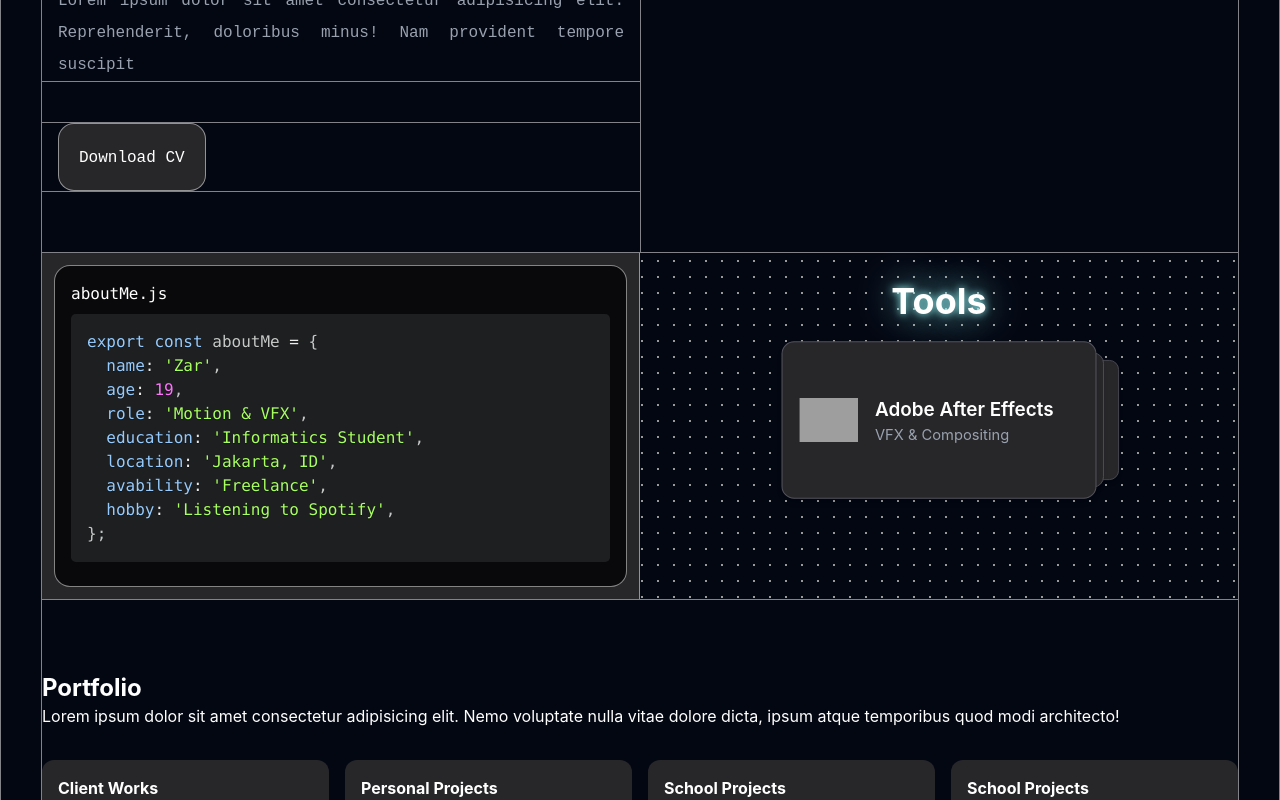
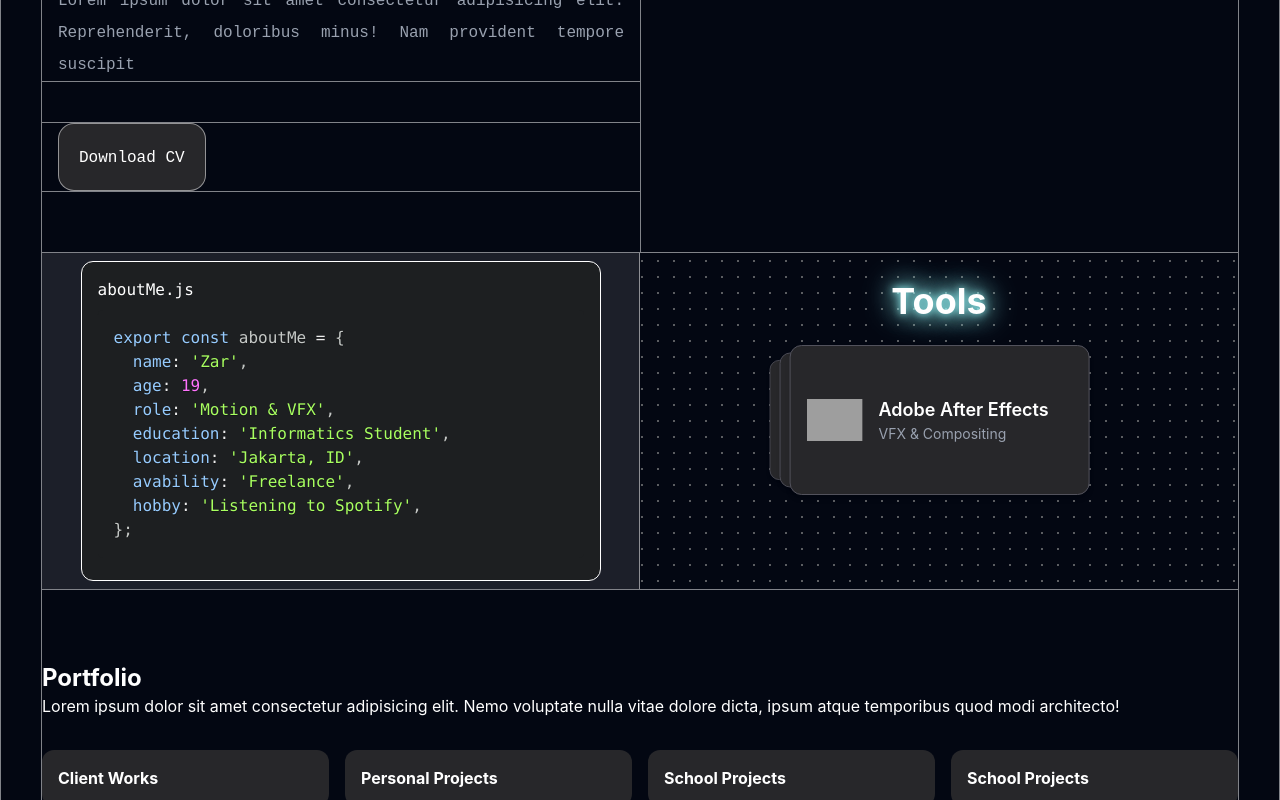
Before and after one commit to anotherzar/crash-course, a React (Vite) app: page / in a window 1280 px wide. Shown: the part 391-1191 px from the top of the page. Built offline with nearby package versions, Linux system fonts and the light colour scheme; grey boxes are pictures that could not be loaded.

Commit message:
update about jadi 3d, tools card update

```diff
--- a/src/App.jsx
+++ b/src/App.jsx
@@ -6,6 +6,7 @@ import AboutCodeBlock from './components/AboutCodeBlock'
 import { motion } from 'framer-motion';
 import ToolsSection from './components/stackedToolsCard';
 import Hero_3d from './components/spline3D_obj';
+import TiltAboutCard from './components/TiltAboutCard.jsx'
 
 
 function App() {
@@ -27,30 +28,22 @@ function App() {
           </button>
         </div>
       </div>
-      <div className='relative flex justify-center md:justify-end w-full aspect-square h-max overflow-hidden border-white/50 border-y-0 border-l-0 md:border-l-1 md:border-b-0'>
+      <div className='relative flex justify-center md:justify-end w-full aspect-square h-max overflow-hidden border-white/50 border-y-0 border-l-0 border-t-1 md:border-l-1 md:border-b-0 md:border-t-0'>
         <Hero_3d />
-        {/* {heroImg ? (
-          <img
-            src={heroImg}
-            alt="Hero"
-            className="absolute top-0 object-none"
-          />
-        ) : (
-          <div className="absolute" />
-        )} */}
       </div>
     </div>
 
     {/* About */}
     <div className="about grid grid-cols-1 md:grid-cols-2 items-start border-y border-white/50 bg-dots">
-      <div className="mx-auto p-3 bg-zinc-800 border-r border-white/50 w-full">
-        <div className='bg-zinc-950 p-4 rounded-2xl border border-white/50'>
+      <div className="mx-auto px-4 py-2 md:px-2 bg-gray-costume border-r-0 md:border-r border-white/50 w-full">
+        <TiltAboutCard />
+        {/* <div className='bg-gray-costume-2 p-4 rounded-2xl border border-white/50'>
           <AboutCodeBlock/>
-        </div>
+        </div> */}
       </div>
 
       {/* Tools */}
-      <div className="tools flex flex-col">
+      <div className="tools flex flex-col border-white/50 border-t md:border-t-0">
         <h1 className='font-bold text-4xl text-center text-glow pt-7'>Tools</h1>
         {/* tools-cards */}
         <ToolsSection />
--- a/src/components/AboutCodeBlock.jsx
+++ b/src/components/AboutCodeBlock.jsx
@@ -1,7 +1,6 @@
 import { Prism as SyntaxHighlighter } from 'react-syntax-highlighter';
 import { atomDark, dracula } from 'react-syntax-highlighter/dist/esm/styles/prism';
 import { div, i } from 'motion/react-client';
-import { atomOneDark } from 'react-syntax-highlighter/dist/esm/styles/hljs';
 
 const jsSyntax = `export const aboutMe = {
   name: 'Zar',
@@ -16,9 +15,6 @@ const jsSyntax = `export const aboutMe = {
 
 const fileName = 'aboutMe.js'
 
-
-
-
 const AboutCodeBlock = () => {
   return (
     <div className='font-mono'>
--- /dev/null
+++ b/src/components/TiltAboutCard.jsx
@@ -0,0 +1,115 @@
+import React, { useEffect, useRef } from "react";
+import {
+  motion,
+  useMotionTemplate,
+  useMotionValue,
+  useSpring,
+} from "framer-motion";
+import AboutCodeBlock from "./AboutCodeBlock";
+
+const ROTATION_RANGE = 32.5;
+const MAX_ROTATION = 15;
+
+const clamp = (value, min, max) => Math.min(Math.max(value, min), max);
+
+const TiltCard = () => {
+  const ref = useRef(null);
+  const lastScrollY = useRef(0);
+  const scrollTimeout = useRef(null);
+
+  const rotateX = useMotionValue(0); // final rotateX (scroll + mouse)
+  const rotateY = useMotionValue(0); // rotateY from mouse only
+
+  const scrollInfluence = useRef(0); // store scroll effect
+  const mouseInfluence = useRef(0);  // store mouse effect
+
+  const xSpring = useSpring(rotateX, { stiffness: 200, damping: 20 });
+  const ySpring = useSpring(rotateY, { stiffness: 200, damping: 20 });
+
+  const transform = useMotionTemplate`rotateX(${xSpring}deg) rotateY(${ySpring}deg)`;
+
+  // Mouse movement effect
+  useEffect(() => {
+    const handleMouseMove = (e) => {
+      if (!ref.current) return;
+
+      const rect = ref.current.getBoundingClientRect();
+      const width = rect.width;
+      const height = rect.height;
+
+      const centerX = rect.left + width / 2;
+      const centerY = rect.top + height / 2;
+
+      const mouseX = e.clientX - centerX;
+      const mouseY = e.clientY - centerY;
+
+      let rX = (-mouseY / height) * ROTATION_RANGE;
+      let rY = (mouseX / width) * ROTATION_RANGE;
+
+      rX = clamp(rX, -MAX_ROTATION, MAX_ROTATION);
+      rY = clamp(rY, -MAX_ROTATION, MAX_ROTATION);
+
+      mouseInfluence.current = rX;
+      rotateX.set(mouseInfluence.current + scrollInfluence.current);
+      rotateY.set(rY);
+    };
+
+    window.addEventListener("mousemove", handleMouseMove);
+    return () => window.removeEventListener("mousemove", handleMouseMove);
+  }, [rotateX, rotateY]);
+
+  // Scroll effect
+  useEffect(() => {
+    const handleScroll = () => {
+      const currentY = window.scrollY;
+      const diff = currentY - lastScrollY.current;
+
+      const rX = clamp(diff * -0.5, -MAX_ROTATION, MAX_ROTATION);
+      scrollInfluence.current = rX;
+
+      rotateX.set(mouseInfluence.current + scrollInfluence.current);
+
+      lastScrollY.current = currentY;
+
+      clearTimeout(scrollTimeout.current);
+      scrollTimeout.current = setTimeout(() => {
+        scrollInfluence.current = 0;
+        rotateX.set(mouseInfluence.current); // reset to mouse-only
+      }, 100);
+    };
+
+    window.addEventListener("scroll", handleScroll);
+    return () => window.removeEventListener("scroll", handleScroll);
+  }, [rotateX]);
+
+  return (
+    <motion.div
+      ref={ref}
+      style={{
+        transformStyle: "preserve-3d",
+        transform,
+      }}
+      className="relative h-80 w-98 sm:h-80 sm:w-90 lg:h-80 lg:w-130 rounded-xl bg-gray-costume-2 border"
+    >
+      <div
+        style={{
+          transform: "translateZ(20px)",
+          transformStyle: "preserve-3d",
+        }}
+        className="grid rounded-xl p-4"
+      >
+        <AboutCodeBlock />
+      </div>
+    </motion.div>
+  );
+};
+
+const TiltCardWrapper = () => {
+  return (
+    <div className="grid w-full place-content-center">
+      <TiltCard />
+    </div>
+  );
+};
+
+export default TiltCardWrapper;
--- a/src/components/stackedToolsCard.jsx
+++ b/src/components/stackedToolsCard.jsx
@@ -3,9 +3,9 @@ import { motion } from "framer-motion";
 import move from "lodash-move";
 import { listTools } from "../data";
 
-const CARD_OFFSET = 30;
+const CARD_OFFSET = -25;
 const SCALE_FACTOR = 0.1;
-const ACTIVE_SCALE = 1.05;
+const ACTIVE_SCALE = 1;
 
 const CardStackHorizontal = () => {
   const [cards, setCards] = useState(listTools);
@@ -15,8 +15,8 @@ const CardStackHorizontal = () => {
   };
 
   return (
-    <div className="flex px-4 md:px-0 justify-center items-start pt-6 pb-10  overflow-x-hidden">
-      <ul className="relative w-full max-w-5xl h-[200px] ml-6 md:ml-50 lg:ml-35">
+    <div className="flex px-4 md:px-0 pt-6 pb-10 overflow-x-hidden">
+      <ul className="relative w-full max-w-5xl h-[200px] translate-x-[9%] md:translate-x-[20%]">
         {cards.map((tool, index) => {
           const offset = index - 0;
           const canDrag = index === 0;
@@ -34,11 +34,11 @@ const CardStackHorizontal = () => {
               drag={canDrag ? "x" : false}
               dragConstraints={{ left: 0, right: 0 }}
               onDragEnd={() => moveToEnd(index)}
-              transition={{ type: "spring", stiffness: 300, damping: 30 }}
+              transition={{ type: "spring", stiffness: 300, damping: 30, velocity: 3 }}
               style={{
-                left: "2%",
+                left: "5%",
                 top: 0,
-                transform: "translateX(0%)"
+                transform: "translateX(0%)",
               }}
             >
               <img src={tool.logo} alt={tool.app_name} className="w-14 h-14 object-contain" />
--- a/src/index.css
+++ b/src/index.css
@@ -13,10 +13,16 @@
         font-family: "IBM Plex Mono", monospace;
     }
     .bg-dots {
-        background-image: radial-gradient(#9a9a9a 1px, transparent 1px);
+        background-image: radial-gradient(#9a9a9a 0.5px, transparent 1px);
         background-size: 16px 16px;
     }
     .text-glow {
-        text-shadow: 0 0 8px #99feff, 0 0 40px #99feff;
+        text-shadow: 0 0 8px #99feff, 0 0px 25px #99feff, 0 0px 35px #99feff;
+    }
+    .bg-gray-costume {
+        background-color: #1c1f29;
+    }
+    .bg-gray-costume-2 {
+        background-color: #1d1f21;
     }
 }
--- a/src/main.jsx
+++ b/src/main.jsx
@@ -7,6 +7,7 @@ import 'remixicon/fonts/remixicon.css'
 import Footer from './components/Footer.jsx'
 import PreLoader from './components/PreLoader.jsx'
 import ToolsSection from './components/stackedToolsCard.jsx'
+import TiltAboutCard from './components/TiltAboutCard.jsx'
 
 
 createRoot(document.getElementById('root')).render(
@@ -15,6 +16,7 @@ createRoot(document.getElementById('root')).render(
     <Navbar />
     <div className='container mx-auto px-0 md:px-10 border-0 md:border-x md:border-white/50'>
       <div className='px-0 border-0 md:border-x md:border-white/50'>
+        {/* <TiltAboutCard /> */}
         <App />
         <Footer />
       </div>
```
